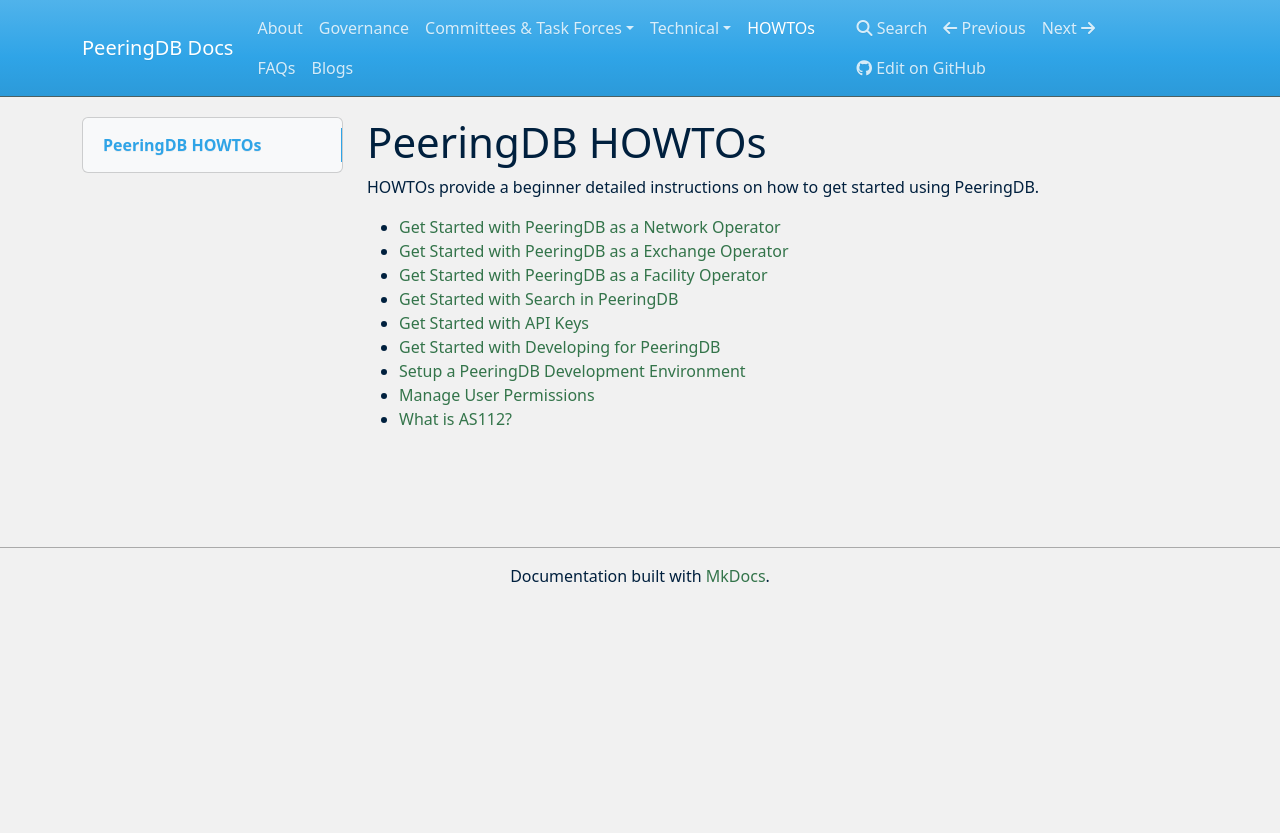
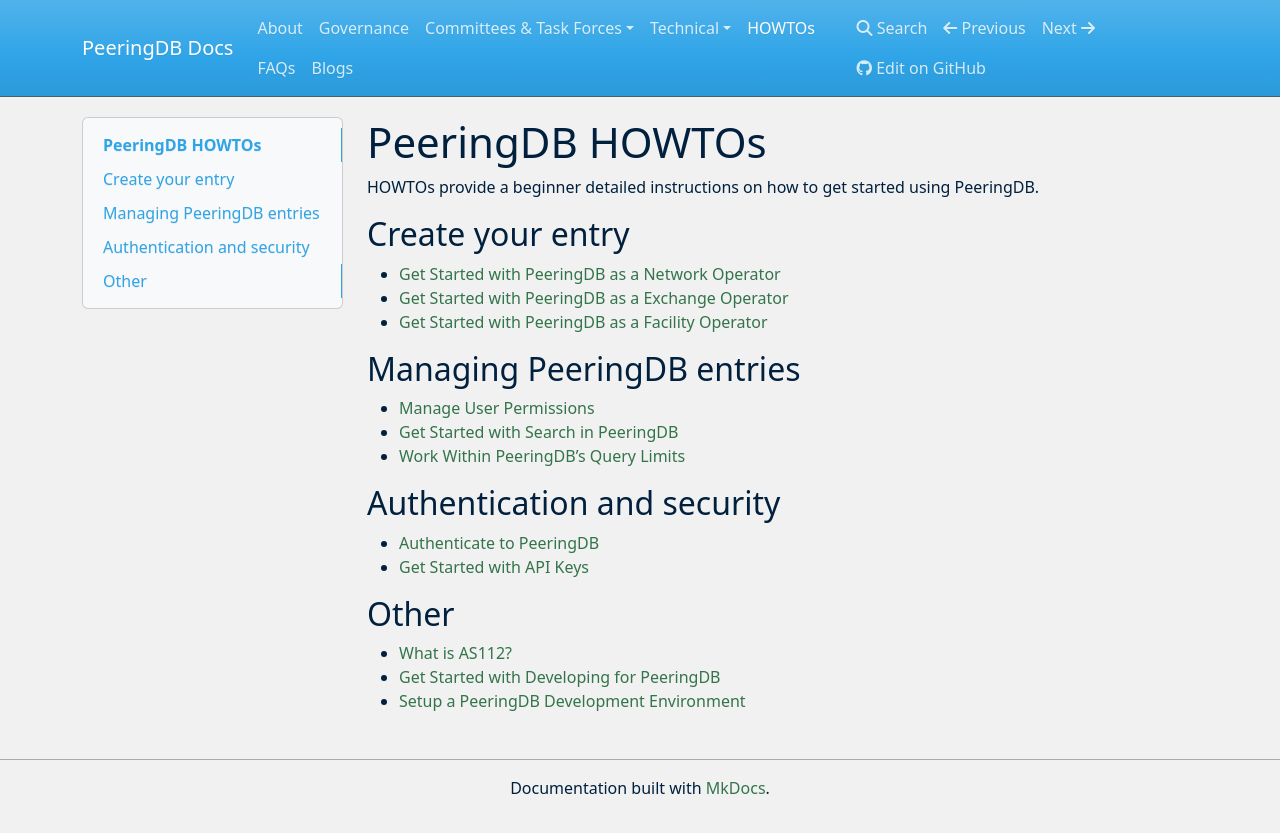
Before and after one commit to peeringdb/docs, an MkDocs documentation site: the page built from docs/howtos.md, in a window 1280 px wide. Shown: the top 833 px of the page. Built offline with MkDocs 1.6.1, drawn with Linux system fonts in a browser that asks for light colours; nearby versions of some CDN libraries.

Commit message:
Update howtos.md
- Adds subheaders to help readers find the article they want
- Adds links to the recently published articles on authentication and working within query limits

```diff
--- a/docs/howtos.md
+++ b/docs/howtos.md
@@ -2,12 +2,21 @@
 
 HOWTOs provide a beginner detailed instructions on how to get started using PeeringDB.
 
+## Create your entry
 - [Get Started with PeeringDB as a Network Operator](howto/get-started-operator.md)
 - [Get Started with PeeringDB as a Exchange Operator](howto/get-started-exchange.md)
 - [Get Started with PeeringDB as a Facility Operator](howto/get-started-facility.md)
+
+## Managing PeeringDB entries
+- [Manage User Permissions](howto/manage-permissions.md)
 - [Get Started with Search in PeeringDB](howto/search.md)
+- [Work Within PeeringDB’s Query Limits](work_within_peeringdbs_query_limits.md)
+
+## Authentication and security
+- [Authenticate to PeeringDB](howto/authenticate.md)
 - [Get Started with API Keys](howto/api_keys.md)
+
+## Other
+- [What is AS112?](howto/updates-for-as112.md)
 - [Get Started with Developing for PeeringDB](howto/get-started-developing.md)
 - [Setup a PeeringDB Development Environment](howto/run_development_container.md)
-- [Manage User Permissions](howto/manage-permissions.md)
-- [What is AS112?](howto/updates-for-as112.md)
```
